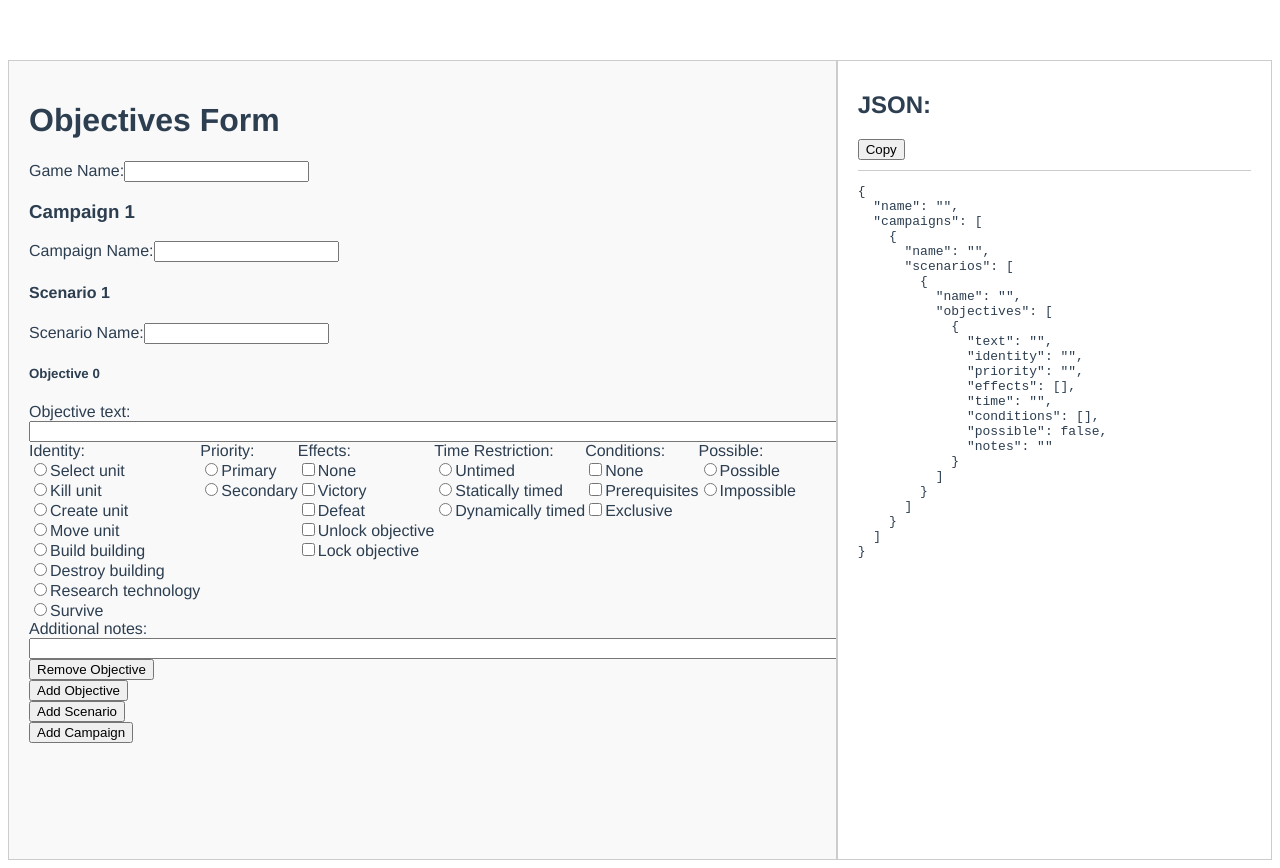
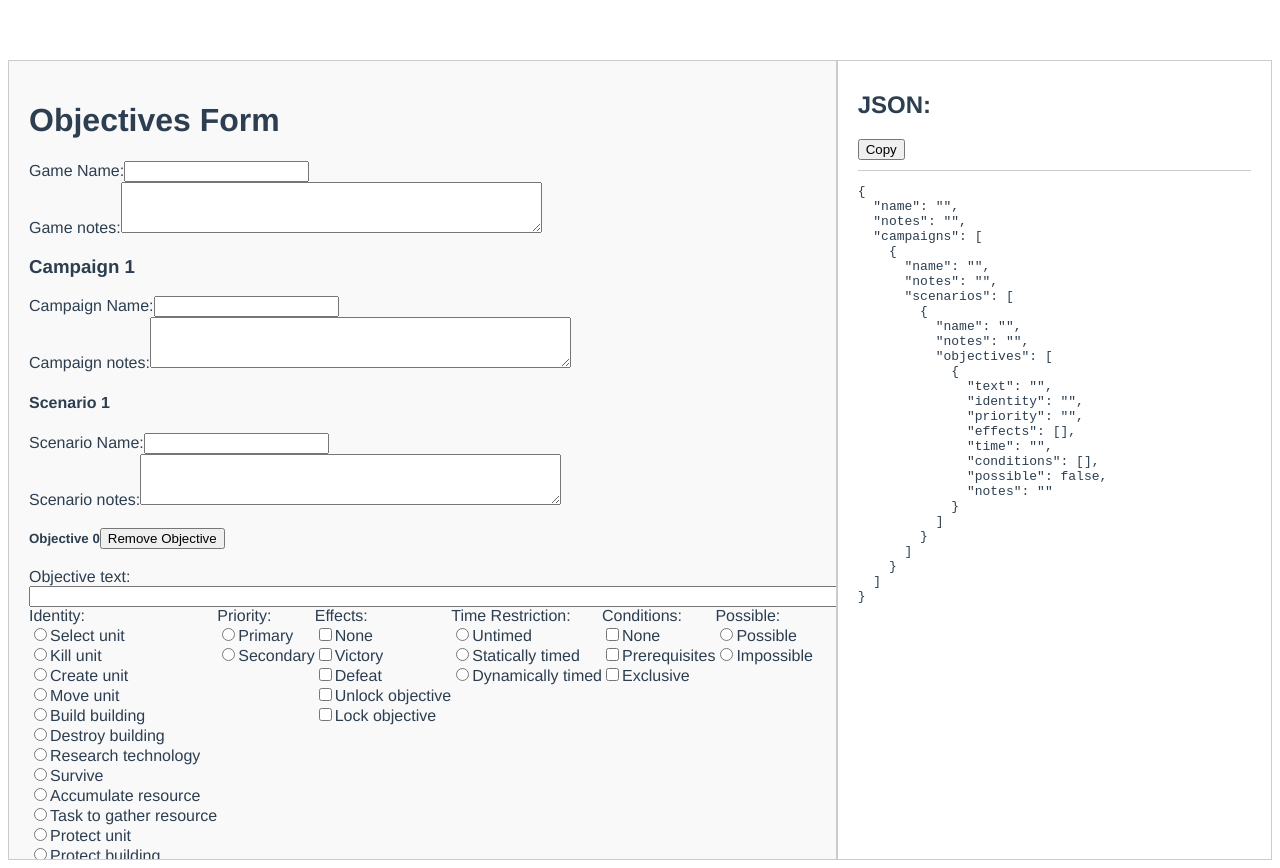
Before and after one commit to maedross/objectives-form, a Vue app: page / in a window 1280 px wide. Built offline with nearby package versions, Linux system fonts and the light colour scheme.

Commit message:
Moved remove obj button, added more extra notes fields, added some identities

```diff
--- a/src/App.vue
+++ b/src/App.vue
@@ -7,7 +7,20 @@
           <label for="game-name">Game Name:</label>
           <input type="text" v-model="game.name" :id="'game-name'" />
         </div>
+        <div>
+            <label :for="'game-notes'"
+              >Game notes:<textarea
+                type="text"
+                size="100"
+                v-model="game.notes"
+                :id="'game-notes-'"
+                rows="3"
+                cols="50"
+              ></textarea>
+            </label>
+          </div>
 
+        <!-- Campaigns -->
         <div
           :id="'campaign' + (campaignIndex + 1)"
           v-for="(campaign, campaignIndex) in game.campaigns"
@@ -18,7 +31,20 @@
             <label for="campaign-name">Campaign Name:</label>
             <input type="text" v-model="campaign.name" :id="'campaign-name-' + campaignIndex" />
           </div>
+          <div>
+            <label :for="'campaign-notes-' + campaignIndex"
+              >Campaign notes:<textarea
+                type="text"
+                size="100"
+                v-model="campaign.notes"
+                :id="'campaign-notes-' + campaignIndex"
+                rows="3"
+                cols="50"
+              ></textarea>
+            </label>
+          </div>
 
+          <!-- Campaigns -->
           <div
             :id="'scenario' + (scenarioIndex + 1)"
             v-for="(scenario, scenarioIndex) in campaign.scenarios"
@@ -33,23 +59,37 @@
                 :id="'scenario-name-' + scenarioIndex + '-' + campaignIndex"
               />
             </div>
-
+            <div>
+              <label :for="'scenario-notes-' + scenarioIndex + '-' + campaignIndex"
+                >Scenario notes:<textarea
+                  type="text"
+                  size="100"
+                  v-model="scenario.notes"
+                  :id="'scenario-notes-' + scenarioIndex + '-' + campaignIndex"
+                  rows="3"
+                  cols="50"
+                ></textarea>
+              </label>
+            </div>
             <div
               :id="'objective' + '-' + objIndex + '-' + scenarioIndex + '-' + campaignIndex"
               v-for="(_, objIndex) in scenario.objectives"
               :key="objIndex"
             >
+              <div class="obj-container">
+                <h5>Objective {{ objIndex }}</h5>
+                <button
+                  :id="'remove-obj-' + objIndex + '-' + scenarioIndex + '-' + campaignIndex"
+                  type="button"
+                  @click="removeObjective(campaignIndex, scenarioIndex, objIndex)"
+                >
+                  Remove Objective
+                </button>
+              </div>
               <ObjectiveComponent
                 :ind="objIndex + '-' + scenarioIndex + '-' + campaignIndex"
                 @update-objective="updateObjective(campaignIndex, scenarioIndex, objIndex, $event)"
               />
-              <button
-                :id="'remove-obj-' + objIndex + '-' + scenarioIndex + '-' + campaignIndex"
-                type="button"
-                @click="removeObjective(campaignIndex, scenarioIndex, objIndex)"
-              >
-                Remove Objective
-              </button>
             </div>
             <button
               :id="'add-obj-' + scenarioIndex + '-' + campaignIndex"
@@ -86,12 +126,15 @@ import ObjectiveComponent from './components/ObjectiveComponent.vue'
 
 const game = ref({
   name: '',
+  notes: '',
   campaigns: [
     {
       name: '',
+      notes: '',
       scenarios: [
         {
           name: '',
+          notes: '',
           objectives: [
             {
               text: '',
@@ -115,6 +158,7 @@ const jsonOutput = computed(() => JSON.stringify(game.value, null, 2))
 function addCampaign() {
   game.value.campaigns.push({
     name: '',
+    notes: '',
     scenarios: [],
   })
   addScenario(-1)
@@ -123,6 +167,7 @@ function addCampaign() {
 function addScenario(campaignIndex) {
   game.value.campaigns.at(campaignIndex).scenarios.push({
     name: '',
+    notes: '',
     objectives: [],
   })
   addObjective(campaignIndex, -1)
@@ -177,6 +222,13 @@ function copyText() {
   text-align: left;
 }
 
+.obj-container {
+  display: flex;
+  flex-direction: row;
+  height: auto;
+  align-items: center;
+}
+
 .container {
   display: flex;
   flex-direction: row;
--- a/src/components/ObjectiveComponent.vue
+++ b/src/components/ObjectiveComponent.vue
@@ -1,5 +1,5 @@
 <template>
-  <h5>Objective {{ ind.split('-')[0] }}</h5>
+
   <label :for="'text-' + ind"
     >Objective text:<input
     :id="'text-' + ind"
@@ -98,6 +98,50 @@
           :name="'identity-' + ind"
           @change="updateObjective('identity', 'Survive')"
         />Survive</label
+      >
+
+      <label
+        ><input
+          :id="'acc-res-' + ind"
+          type="radio"
+          v-model="identity"
+          value="Accumulate resource"
+          :name="'acc-res-' + ind"
+          @change="updateObjective('identity', 'Accumulate resource')"
+        />Accumulate resource</label
+      >
+
+      <label
+        ><input
+          :id="'task-gather-' + ind"
+          type="radio"
+          v-model="identity"
+          value="Task to gather resource"
+          :name="'task-gather-' + ind"
+          @change="updateObjective('identity', 'Task to gather resource')"
+        />Task to gather resource</label
+      >
+
+      <label
+        ><input
+          :id="'protect-unit-' + ind"
+          type="radio"
+          v-model="identity"
+          value="Protect unit"
+          :name="'protect-unit-' + ind"
+          @change="updateObjective('identity', 'Protect unit')"
+        />Protect unit</label
+      >
+
+      <label
+        ><input
+          :id="'protect-building-' + ind"
+          type="radio"
+          v-model="identity"
+          value="Protect building"
+          :name="'protect-building-' + ind"
+          @change="updateObjective('identity', 'Protect building')"
+        />Protect building</label
       >
     </div>
     <div :id="'priority-' + ind" class="inputfield">
```
Also changed, not shown: 1 other file (tests, documents, lock files or other folders).
